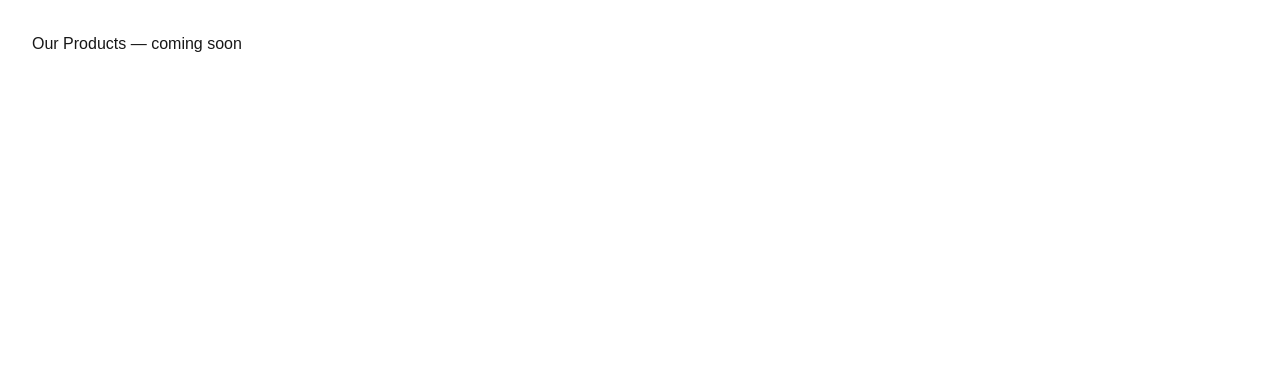
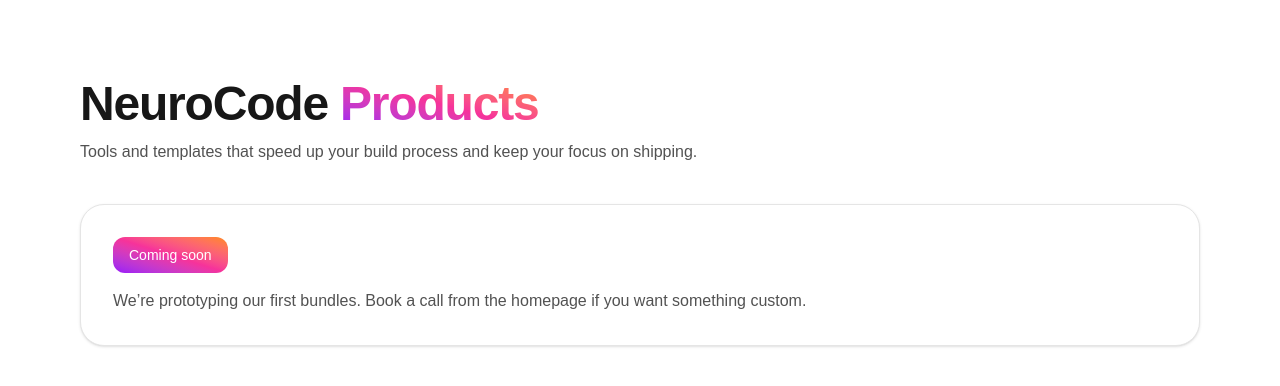
Before and after one commit to YasserJJJJ/neurocodeapp, a Next.js app: page /products in a window 1280 px wide. Shown: the top 386 px of the page. Built offline with nearby package versions, Linux system fonts and the light colour scheme.

Commit message:
Style placeholder pages (ebooks/courses/products)

```diff
--- a/src/app/courses/page.tsx
+++ b/src/app/courses/page.tsx
@@ -1,3 +1,28 @@
 export default function Page() {
-  return <main className="p-8">Courses — coming soon</main>;
+  const GRADIENT = "bg-gradient-to-tr from-purple-600 via-pink-500 to-orange-400";
+  const GRADIENT_TEXT = `${GRADIENT} bg-clip-text text-transparent`;
+
+  return (
+    <main className="min-h-[60vh] bg-white">
+      <div className="mx-auto max-w-6xl px-4 py-20">
+        <h1 className="text-4xl md:text-5xl font-semibold tracking-tight">
+          Hands-on <span className={GRADIENT_TEXT}>Courses</span>
+        </h1>
+        <p className="mt-3 text-neutral-600 max-w-2xl">
+          Short, project-based modules to build portfolio-ready skills in weeks, not months.
+        </p>
+
+        <div className="mt-10 rounded-3xl border border-neutral-200 p-8 bg-white shadow-sm">
+          <div className={`inline-flex h-9 items-center rounded-xl px-4 text-sm text-white ${GRADIENT}`}>
+            Coming soon
+          </div>
+          <ul className="mt-4 text-neutral-700 list-disc pl-5 space-y-1">
+            <li>AI for Software Engineers</li>
+            <li>Production-grade Next.js</li>
+            <li>Data workflows for builders</li>
+          </ul>
+        </div>
+      </div>
+    </main>
+  );
 }
--- a/src/app/ebooks/page.tsx
+++ b/src/app/ebooks/page.tsx
@@ -1,3 +1,26 @@
 export default function Page() {
-  return <main className="p-8">E-books — coming soon</main>;
+  const GRADIENT = "bg-gradient-to-tr from-purple-600 via-pink-500 to-orange-400";
+  const GRADIENT_TEXT = `${GRADIENT} bg-clip-text text-transparent`;
+
+  return (
+    <main className="min-h-[60vh] bg-white">
+      <div className="mx-auto max-w-6xl px-4 py-20">
+        <h1 className="text-4xl md:text-5xl font-semibold tracking-tight">
+          Explore our <span className={GRADIENT_TEXT}>E-books</span>
+        </h1>
+        <p className="mt-3 text-neutral-600 max-w-2xl">
+          Curated, practical guides on software engineering, AI and data — crafted for fast, real-world learning.
+        </p>
+
+        <div className="mt-10 rounded-3xl border border-neutral-200 p-8 bg-white shadow-sm">
+          <div className={`inline-flex h-9 items-center rounded-xl px-4 text-sm text-white ${GRADIENT}`}>
+            Coming soon
+          </div>
+          <p className="mt-4 text-neutral-600">
+            We’re editing the first titles. Want early access? Follow us on TikTok or subscribe on the homepage.
+          </p>
+        </div>
+      </div>
+    </main>
+  );
 }
--- a/src/app/products/page.tsx
+++ b/src/app/products/page.tsx
@@ -1,3 +1,26 @@
 export default function Page() {
-  return <main className="p-8">Our Products — coming soon</main>;
+  const GRADIENT = "bg-gradient-to-tr from-purple-600 via-pink-500 to-orange-400";
+  const GRADIENT_TEXT = `${GRADIENT} bg-clip-text text-transparent`;
+
+  return (
+    <main className="min-h-[60vh] bg-white">
+      <div className="mx-auto max-w-6xl px-4 py-20">
+        <h1 className="text-4xl md:text-5xl font-semibold tracking-tight">
+          NeuroCode <span className={GRADIENT_TEXT}>Products</span>
+        </h1>
+        <p className="mt-3 text-neutral-600 max-w-2xl">
+          Tools and templates that speed up your build process and keep your focus on shipping.
+        </p>
+
+        <div className="mt-10 rounded-3xl border border-neutral-200 p-8 bg-white shadow-sm">
+          <div className={`inline-flex h-9 items-center rounded-xl px-4 text-sm text-white ${GRADIENT}`}>
+            Coming soon
+          </div>
+          <p className="mt-4 text-neutral-600">
+            We’re prototyping our first bundles. Book a call from the homepage if you want something custom.
+          </p>
+        </div>
+      </div>
+    </main>
+  );
 }
```
